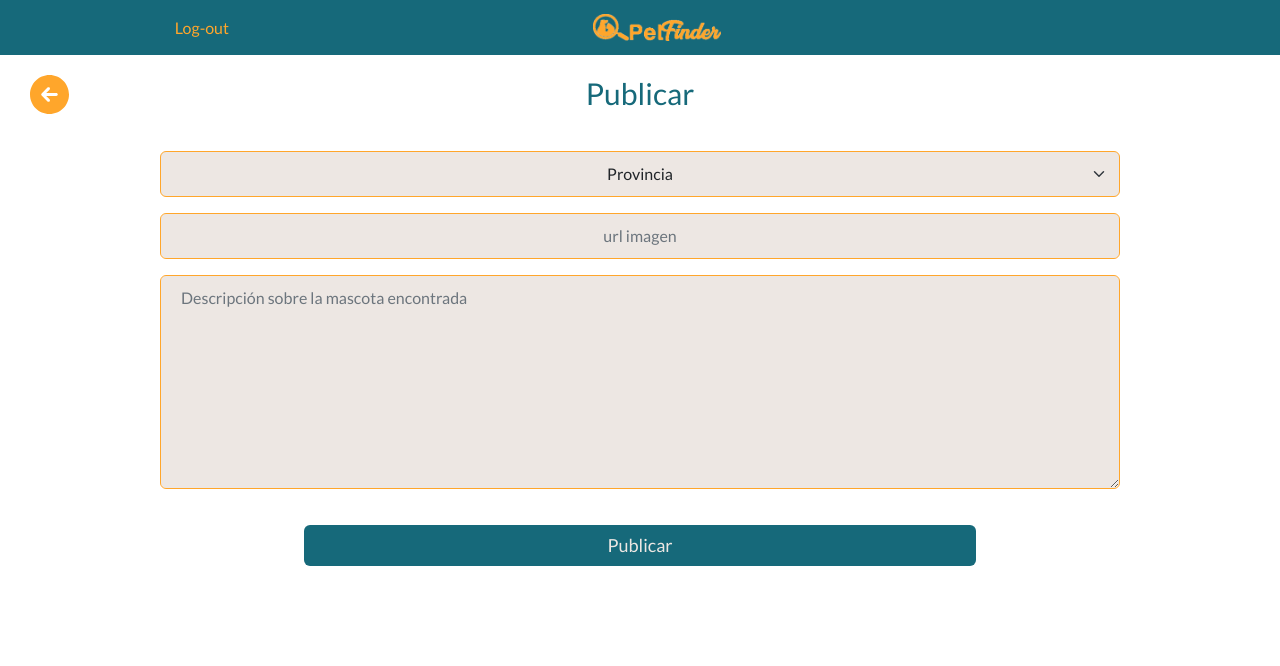
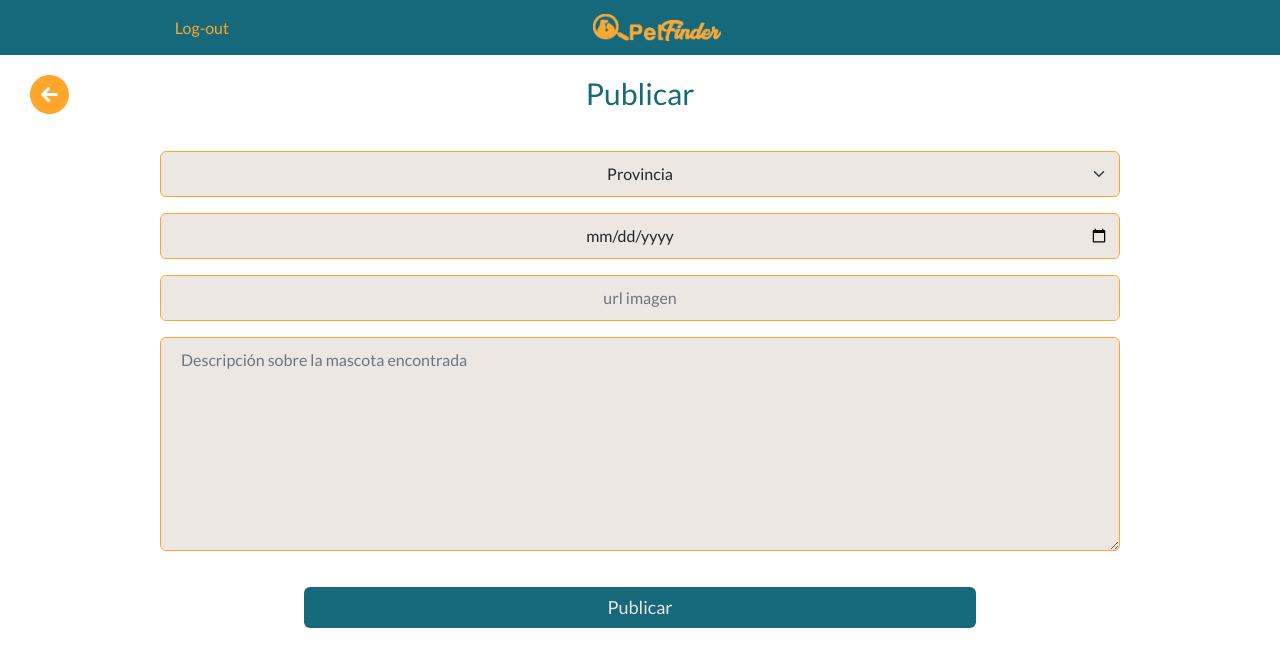
Before and after one commit to AlarconCode/PetFinder, an Angular app: page /publicar in a window 1280 px wide. Shown: the top 666 px of the page. Built offline with nearby package versions, Linux system fonts and the light colour scheme.

Commit message:
post form con date

```diff
--- a/src/app/component/post-form/post-form.component.html
+++ b/src/app/component/post-form/post-form.component.html
@@ -60,6 +60,9 @@
           </select>
     </div>
     <div class="mb-3">
+        <input type="date" class="form-control" id="dateInput">
+    </div>
+    <div class="mb-3">
         <input type="text" class="form-control" id="urlInput" placeholder="url imagen">
     </div>
     <div class="mb-3">
```
